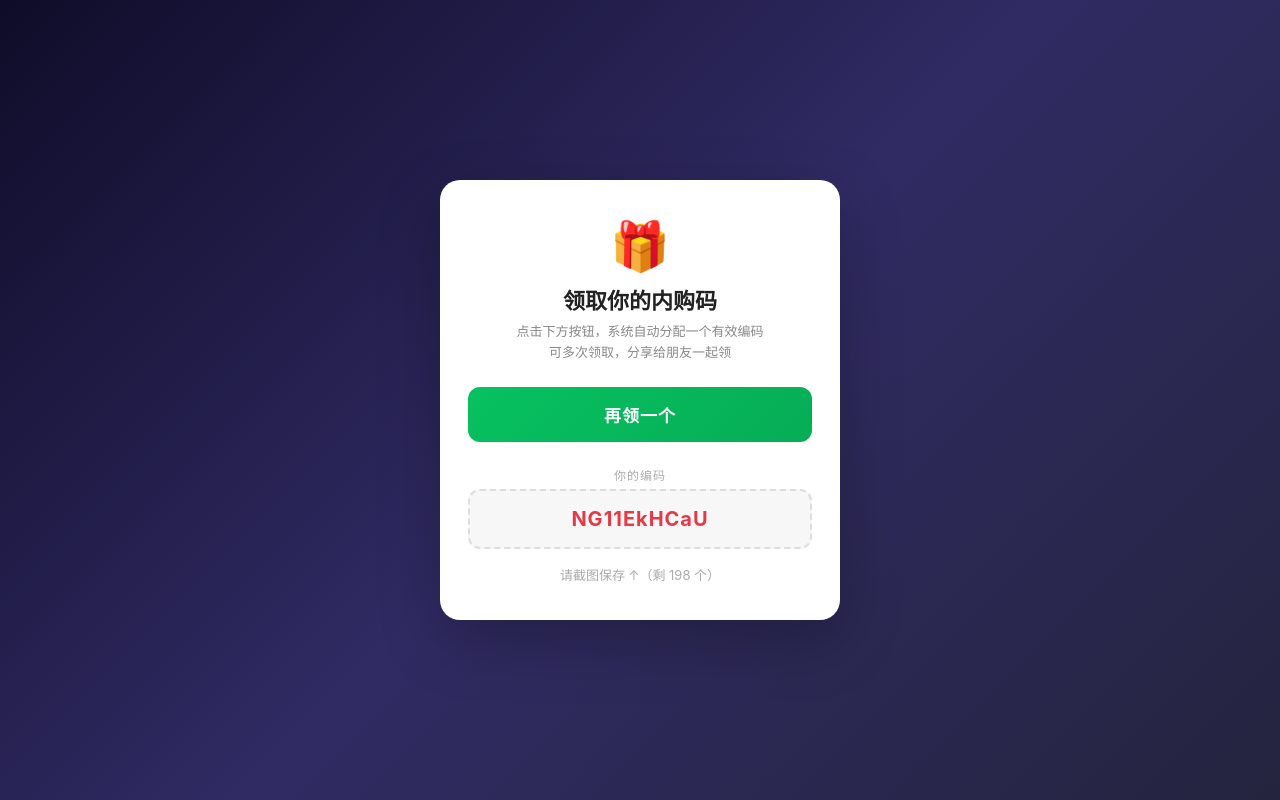
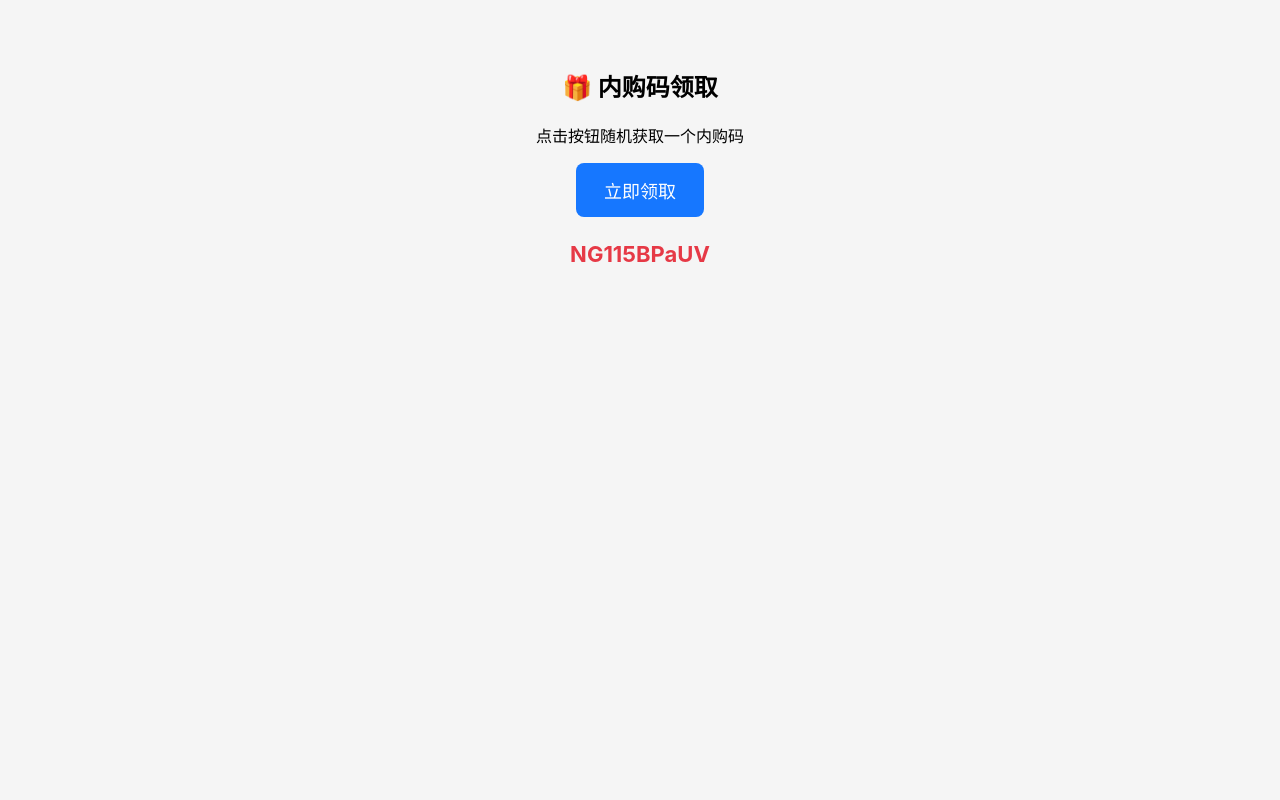
Before and after one commit to czz1115/neigouma, a plain HTML site: page index.html in a window 1280 px wide. Both pictures are taken after a click on the button "立即领取". Drawn offline with Linux system fonts and the light colour scheme.

Commit message:
Update index.html

```diff
--- a/index.html
+++ b/index.html
@@ -1,126 +1,81 @@
 <!DOCTYPE html>
 <html lang="zh-CN">
 <head>
-<meta charset="UTF-8">
-<meta name="viewport" content="width=device-width,initial-scale=1.0">
-<title>领取内购码</title>
+<meta charset="UTF-8" />
+<title>内购码领取</title>
 <style>
-  *{box-sizing:border-box;margin:0;padding:0}
-  body{font-family:-apple-system,BlinkMacSystemFont,"PingFang SC","Microsoft YaHei",sans-serif;background:linear-gradient(135deg,#0f0c29,#302b63,#24243e);min-height:100vh;display:flex;align-items:center;justify-content:center;padding:16px}
-  .card{background:#fff;border-radius:20px;padding:36px 28px;max-width:400px;width:100%;box-shadow:0 20px 60px rgba(0,0,0,.25);text-align:center}
-  .emoji{font-size:48px;margin-bottom:8px}
-  h1{font-size:22px;color:#222;margin-bottom:6px}
-  .sub{font-size:13px;color:#888;margin-bottom:24px;line-height:1.6}
-  button{width:100%;padding:15px;border:none;border-radius:12px;background:linear-gradient(135deg,#07c160,#06ad56);color:#fff;font-size:17px;font-weight:600;cursor:pointer;transition:all .2s;letter-spacing:1px}
-  button:hover{transform:translateY(-1px);box-shadow:0 4px 15px rgba(7,193,96,.35)}
-  button:disabled{background:#ccc;cursor:not-allowed;transform:none;box-shadow:none}
-  .out{margin-top:24px;display:none;animation:pop .3s ease}
-  .out.show{display:block}
-  .label{font-size:12px;color:#aaa;margin-bottom:6px;text-transform:uppercase;letter-spacing:1px}
-  .code-box{background:#f7f7f7;border:2px dashed #ddd;border-radius:12px;padding:16px 12px;font-size:20px;font-weight:700;color:#e63946;word-break:break-all;letter-spacing:1px;position:relative}
-  .copied{position:absolute;top:6px;right:10px;font-size:11px;background:#07c160;color:#fff;padding:3px 8px;border-radius:6px;opacity:0;transition:opacity .3s}
-  .copied.on{opacity:1}
-  .done{margin-top:16px;font-size:13px;color:#aaa}
-  @keyframes pop{from{transform:scale(.95);opacity:0}to{transform:scale(1);opacity:1}}
+  body {
+    font-family: -apple-system, BlinkMacSystemFont, "PingFang SC", sans-serif;
+    background: #f5f5f5;
+    padding: 40px;
+    text-align: center;
+  }
+  button {
+    padding: 14px 28px;
+    font-size: 18px;
+    border-radius: 8px;
+    border: none;
+    background: #1677ff;
+    color: #fff;
+    cursor: pointer;
+  }
+  button:disabled {
+    background: #ccc;
+    cursor: not-allowed;
+  }
+  .code {
+    margin-top: 24px;
+    font-size: 22px;
+    font-weight: bold;
+    color: #e63946;
+  }
 </style>
 </head>
 <body>
-<div class="card">
-  <div class="emoji">🎁</div>
-  <h1>领取你的内购码</h1>
-  <p class="sub">点击下方按钮，系统自动分配一个有效编码<br>可多次领取，分享给朋友一起领</p>
-  <button id="btn" onclick="draw()">立即领取</button>
-  <div class="out" id="out">
-    <div class="label">你的编码</div>
-    <div class="code-box" id="codeBox">
-      <span id="codeText"></span>
-      <span class="copied" id="copied">已复制 ✓</span>
-    </div>
-    <div class="done" id="done"></div>
-  </div>
-</div>
+
+<h2>🎁 内购码领取</h2>
+<p>点击按钮随机获取一个内购码</p >
+
+<button id="btn">立即领取</button>
+<div class="code" id="result"></div>
 
 <script>
-// ===== 你的码池（内嵌，无需数据库）=====
-const ALL_CODES = [
-  "NG11y89JAj","NG113EZNyI","NG11m0S1Kd","NG112VRGij","NG11wajfCS",
-  "NG11LMudmR","NG11dtv9rA","NG11DTFQYJ","NG11bWDPE0","NG119JaqsM",
-  "NG11f1QEPa","NG11lCLYaP","NG11gNHKlz","NG11CBWTrM","NG11iIWrly",
-  "NG110vgPw5","NG11uj8S46","NG115LeDUw","NG11UW8cO5","NG11g6YBhP",
-  "NG11EUNhAy","NG11bEtMnL","NG11GcHQoZ","NG11HRVMmI","NG110pw7qO",
-  "NG11SUoiXZ","NG11RucYQj","NG11lANoyU","NG11qR0Urs","NG11XCVnIa",
-  "NG11NhGwb1","NG11wvt0Le","NG11GE0ls6","NG11gZs0V9","NG11z1A0WK",
-  "NG11c9Lqwg","NG11hDbJc7","NG11MybGT7","NG11hbzRIi","NG11krSx72",
-  "NG11zrxjY2","NG11wti9V4","NG11m9Vt48","NG11EkHCaU","NG11fwjV0p",
-  "NG110xd24g","NG11rlI4Nk","NG11Q9EMwe","NG112vtHDO","NG11WdZ94R",
-  "NG112yJcMu","NG11HnMc3Z","NG11Er9xzA","NG11sGil2r","NG11UH8kCr",
-  "NG11L3Nx5T","NG11ibpLfF","NG11EH9mIp","NG11zkfL74","NG11mj9HPC",
-  "NG11x4Vqc1","NG115jNdZU","NG1143rEVQ","NG11XtFAnd","NG11njYxWG",
-  "NG11utgRQE","NG11n6bgJ0","NG113zeRgI","NG11wMOuUs","NG114foFrS",
-  "NG11qrbpK1","NG11uxfKSW","NG11QOYjlJ","NG11g5XOQF","NG118I1knm",
-  "NG113EC1kz","NG11sOaTt6","NG11G5c6Js","NG11wu4OE9","NG11YmIayM",
-  "NG113HqZ6c","NG11klraug","NG11APTRux","NG11S2qA9X","NG11vzLAF4",
-  "NG11ao1F58","NG11DyvHlQ","NG11SnQm7d","NG11UTnjmb","NG11tzys9b",
-  "NG11LAdIR6","NG11kt4flq","NG11OkYorq","NG11EXGxBv","NG118rOFD4",
-  "NG11DtJjSK","NG11GawdEZ","NG11MEVSQ4","NG11R1BboQ","NG11H5ianq",
-  "NG11O9o1P4","NG11Po1ris","NG11pjOnt3","NG11OzhG3y","NG11TVXqJU",
-  "NG11cJxHil","NG11Rikrwm","NG11vYx2Z1","NG11bSOlGD","NG11eJ9rGu",
-  "NG11gjH4uD","NG11012PRK","NG11pGo2Md","NG116d4XgZ","NG11dbqkrs",
-  "NG111gNSlD","NG11OXfvEU","NG11yiFsOl","NG11OjQK6B","NG11X3FR4v",
-  "NG11PNGbex","NG112Qp83G","NG11HZkidU","NG11PKAnLl","NG11zDuscm",
-  "NG11Frx3WS","NG11teNayn","NG11aj2XeI","NG11pLQOaK","NG115G7Cs8",
-  "NG113oOAMK","NG11qu0XbT","NG11vWiMSK","NG11Vdrfb0","NG11xmF3H1",
-  "NG11NGobxA","NG111va3IJ","NG11GVTb4k","NG111Er6mw","NG117Gdn6N",
-  "NG118UqTJN","NG11GjaO1T","NG11GiOTCP","NG11TYzCm4","NG11G1wOWE",
-  "NG11P5oZXd","NG11rm70EB","NG11kCF7g8","NG11aBTcpf","NG11n4Jxyh",
-  "NG11lIE5VJ","NG11sO7iDK","NG11lzVRuW","NG11u2EPjm","NG11PsRe8Z",
-  "NG115kKpEe","NG11vtHwmp","NG11H4LAtp","NG11x7sN4F","NG11xunQWT",
-  "NG11u61ADP","NG114p2oFP","NG11dBkDsI","NG11xlZ6nF","NG11aQoDrL",
-  "NG11P1Jo2c","NG11DuIq7M","NG11TJwZeh","NG11UnwhAK","NG11HzM4bl",
-  "NG11nNvgfC","NG113pyi6z","NG11sqnQtj","NG11oszOrl","NG11beonyN",
-  "NG11AMovWH","NG11EzhOWP","NG11wCXFIe","NG11U6QgSk","NG11KNdV5x",
-  "NG11qOE9kI","NG11hrTqDg","NG11sKaVur","NG11vpoQbe","NG11zjBOf6",
-  "NG11PQgf3S","NG11n9tKYE","NG11IV7UzT","NG11RhbkAK","NG11UA4wBq",
-  "NG11tsvYO8","NG112o5IGn","NG11gyUvKw","NG11gW0uia","NG11OHLfer",
-  "NG1162Py05","NG119DU1bg","NG11EHXCVJ","NG110OWbiD"
+/* ===== 原始内购码池 ===== */
+let codePool = [
+  "NG11ZUH1ls","NG11Nlmauz","NG114cYrGy","NG119TQyfm","NG118aIUrS",
+  "NG11Qlou4O","NG11q1y8xY","NG11qhPY8o","NG11t8VRf9","NG114TAOEg",
+  "NG11FN3YMB","NG11iS581a","NG11ayo4zj","NG11rAWRkG","NG11lZO7c8",
+  "NG11iG87fl","NG11hyH0Wf","NG11njMSbq","NG11f7WBl6","NG1103PLRa",
+  "NG11057xPf","NG11eU6Sny","NG11U0iMFJ","NG11XWIcTG","NG11w5ZYRi",
+  "NG11ljxMAo","NG117QK5lN","NG115Vk8rR","NG11VkrG3L","NG11PsfO0g",
+  "NG11RxhJ04","NG11JySYH8","NG11ezRDMw","NG11KT5gQM","NG11nGSOY1",
+  "NG11O81sTe","NG11GxXt3I","NG11MHmpA0","NG11iBSzb9","NG11h6FIpl",
+  "NG112xrDuC","NG115BPaUV","NG11VHXOTs","NG11fOXbWA","NG119vOSCG",
+  "NG11HeaJIF","NG11sjS8EJ","NG11yJ9SfE","NG11eysQTz","NG112dSGFA",
+  "NG11MuaW0l","NG11k4L7e5","NG11z9HoKW","NG11bSe2Nn","NG11D4Y1V2",
+  "NG11cfuzs3","NG11M2hBmj","NG11aVxuJH","NG11uWvRon","NG11OIvsJ4",
+  "NG11OX0iJQ","NG11Ip3FUL","NG11TQsO7B","NG118B7IP9","NG118dlZQX",
+  "NG116bwg9V","NG11npZabw","NG11JUKDCG","NG11nZV1Tv","NG11ofIltD",
+  "NG11PSoOnW","NG11qu3xNy","NG11qm9T1X","NG11GSmbdW","NG11T2UQHy",
+  "NG11gfwNrI","NG11yGNAMK"
 ];
 
-// 用 sessionStorage 在本浏览器内追踪已领（防同一人狂点重复看到同一个）
-function getPool(){
-  let raw = sessionStorage.getItem('pool');
-  if(raw) return JSON.parse(raw);
-  // 首次：打乱顺序（Fisher-Yates）
-  const arr = [...ALL_CODES];
-  for(let i=arr.length-1;i>0;i--){const j=Math.floor(Math.random()*(i+1));[arr[i],arr[j]]=[arr[j],arr[i]];}
-  sessionStorage.setItem('pool',JSON.stringify(arr));
-  return arr;
-}
+const btn = document.getElementById("btn");
+const result = document.getElementById("result");
 
-window.draw = function(){
-  const btn=document.getElementById('btn');
-  const out=document.getElementById('out');
-  const codeText=document.getElementById('codeText');
-  const doneEl=document.getElementById('done');
-  btn.disabled=true; btn.innerText='分配中...';
-  setTimeout(()=>{
-    const pool=getPool();
-    if(!pool.length){
-      out.classList.add('show');
-      codeText.innerText='已全部领完！';
-      btn.innerText='已发完';
-      return;
-    }
-    const code = pool.pop();
-    sessionStorage.setItem('pool',JSON.stringify(pool));
-    sessionStorage.setItem('lastCode',code);
-    codeText.innerText=code;
-    out.classList.add('show');
-    doneEl.innerText='请截图保存 ↑（剩 '+pool.length+' 个）';
-    // 尝试自动复制
-    navigator.clipboard&&navigator.clipboard.writeText(code).catch(()=>{});
-    btn.disabled=false; btn.innerText='再领一个';
-  },300);
+btn.onclick = () => {
+  if (codePool.length === 0) {
+    result.innerText = "❌ 内购码已全部领完";
+    btn.disabled = true;
+    return;
+  }
+
+  const idx = Math.floor(Math.random() * codePool.length);
+  const code = codePool.splice(idx, 1)[0];
+
+  result.innerText = code;
 };
 </script>
+
 </body>
 </html>
```
